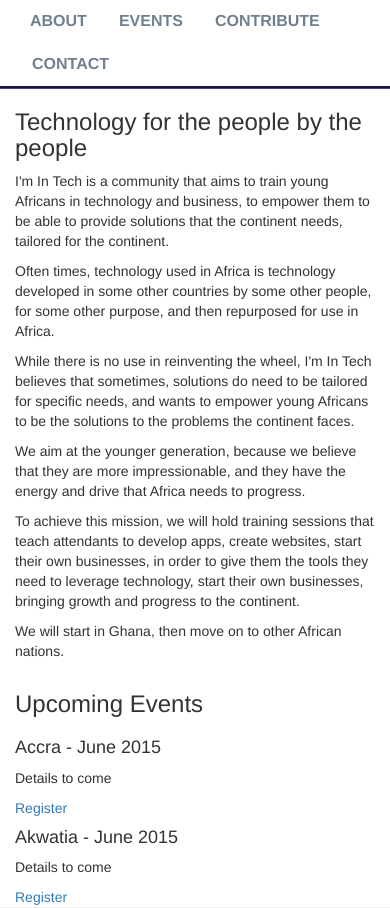
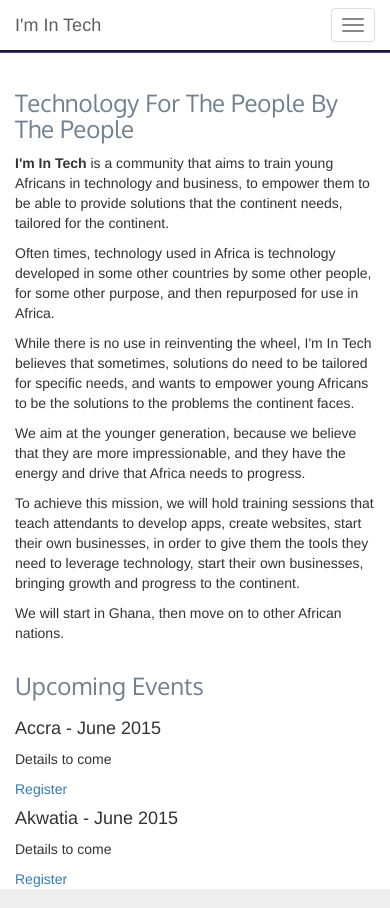
Before and after one commit to staritza/imInTech, a plain HTML site: page index.html in a window 390 px wide. Shown: the top 908 px of the page. Drawn offline with nearby package versions, Linux system fonts and the light colour scheme.

Commit message:
Css/HTML for responsive header

```diff
--- a/css/main.css
+++ b/css/main.css
@@ -1,16 +1,24 @@
-.nav li{
-    display: inline;
+h3{
+    font-family: 'Oxygen', sans-serif;
+    color: slategrey;
+}
+
+body {
+    padding-top: 70px;
+}
+
+.navbar {
+    background-color: #ffffff;
+    margin-bottom: 10px;
 }
 
 .nav a {
-    color: slategrey;
-    font-size: 16px;
-    font-weight: bold;
+    color: darkslateblue;
+    font-size: 17px;
     padding: 14px 10px;
     text-transform: uppercase;
 }
 
 .menu-bar{
-    border-bottom-color: darkslateblue;
     border-bottom: groove darkslateblue;
 }
--- a/index.html
+++ b/index.html
@@ -2,28 +2,40 @@
 <html>
 
 <head>
+    <link href='http://fonts.googleapis.com/css?family=Oxygen' rel='stylesheet' type='text/css'>
     <link rel="stylesheet" href="css/bootstrap.css">
     <link rel="stylesheet" href="css/main.css">
     <title>I'M IN TECH</title>
 </head>
 
 <body>
-<div class="nav menu-bar">
-    <div class="container">
-        <ul class="nav nav-pills ">
-            <li><a href="#about">ABOUT</a></li>
+<nav class="navbar navbar-default menu-bar navbar-fixed-top" role="navigation">
+    <div class="container-fluid">
+        <div class="navbar-header">
+            <button type="button" class="navbar-toggle collapsed" data-toggle="collapse" data-target="#navbar" aria-expanded="false" aria-controls="navbar">
+                <span class="sr-only">Toggle navigation</span>
+                <span class="icon-bar"></span>
+                <span class="icon-bar"></span>
+                <span class="icon-bar"></span>
+            </button>
+            <a class="navbar-brand" href="#">I'm In Tech</a>
+        </div>
+        <div id="navbar" class="navbar-collapse collapse">
+        <ul class="nav navbar-nav nav-pills navbar-right">
+            <li class="active"><a href="#about">ABOUT<span class="sr-only">(current)</span></a></li>
             <li><a href="#event">EVENTS</a></li>
             <li><a href="#signup">CONTRIBUTE</a></li>
             <li><a href="#contact">CONTACT</a></li>
         </ul>
+            </div>
     </div>
-</div>
+</nav>
 
 <div id="about">
     <div class="container">
-        <h3> Technology for the people by the people</h3>
+        <h3> Technology For The People By The People</h3>
 
-        <p>I'm In Tech is a community that aims to train young Africans in technology and business,
+        <p> <b> I'm In Tech</b> is a community that aims to train young Africans in technology and business,
             to empower them to be able to provide solutions that the continent needs, tailored for the continent.</p>
 
         <p>Often times, technology used in Africa is technology developed in some other countries by some other people,
@@ -97,6 +109,12 @@
     </div>
 
 </div>
+
+<!-- Bootstrap core JavaScript
+================================================== -->
+<!-- Placed at the end of the document so the pages load faster -->
+<script src="https://ajax.googleapis.com/ajax/libs/jquery/1.11.1/jquery.min.js"></script>
+<script src="js/bootstrap.js"></script>
 </body>
 
 </html>
```
Also changed, not shown: 1 other file.
